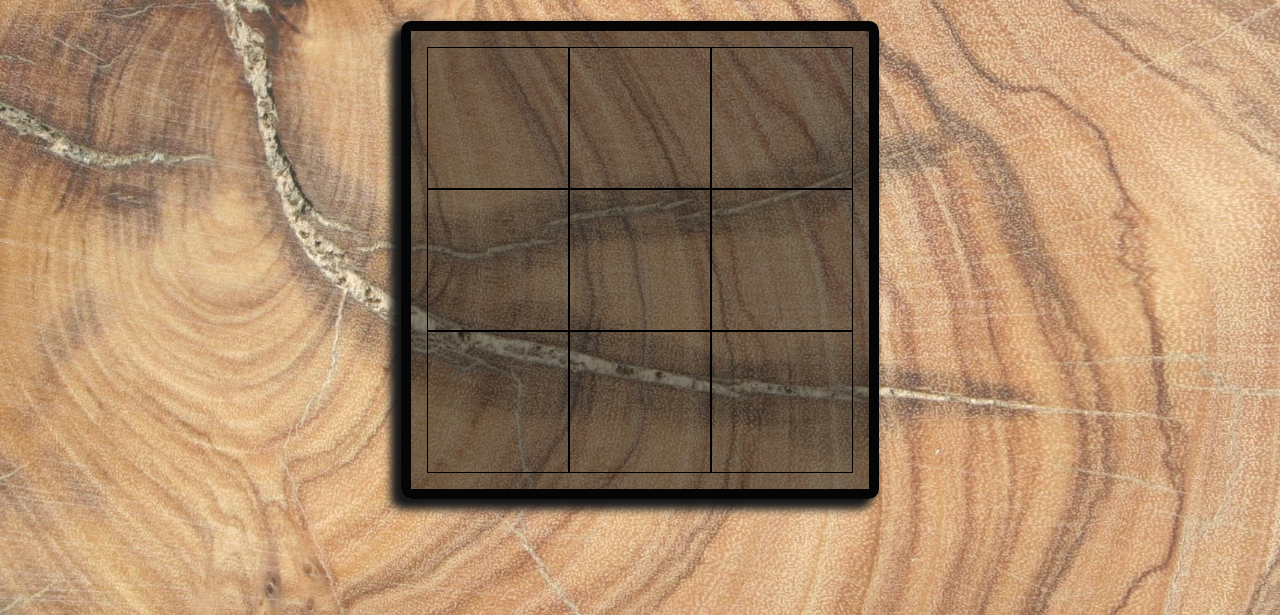
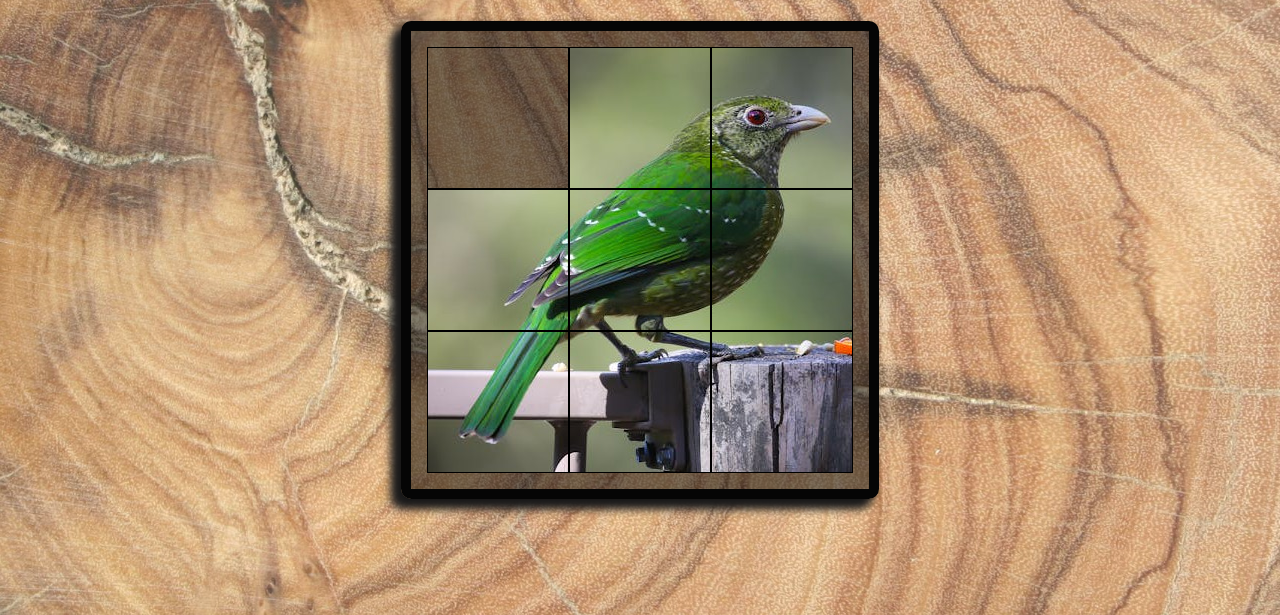
Before and after one commit to MiloRoberts/Ten-Lines-of-Code-A-Day-Challenge, a plain HTML site: page Project_002_Slide_Puzzle/index.html in a window 1280 px wide. Shown: the part 185-800 px from the top of the page. Drawn offline with Linux system fonts and the light colour scheme.

Commit message:
Renamed image.src in setInitialImages.js

```diff
--- a/Project_002_Slide_Puzzle/index.html
+++ b/Project_002_Slide_Puzzle/index.html
@@ -9,9 +9,8 @@
 </head>
 
 <body>
-    <div class="low-op-bg-image">
-    <h1>Slide Puzzle</h1>
-    <main>
+    <main class="low-op-bg-image">
+        <h1>Slide Puzzle</h1>
         <div id="puzzle-wrapper">
             <div class="puzzle-row">
                 <div id="cell-1a" class="cell"></div>
@@ -30,7 +29,6 @@
             </div>
         </div>
     </main>
-</div>
     <script src="logic.js" type="module"></script>
 </body>
 
--- a/Project_002_Slide_Puzzle/logic.js
+++ b/Project_002_Slide_Puzzle/logic.js
@@ -1,14 +1,11 @@
 import randomizeArray from "./utils/randomizeArray.js";
+import setInitialImages from "./utils/setInitialImages.js";
 
-let positions = ["1a", "1b", "1c", "2a", "2b", "2c", "3a", "3b", "3c"];
-
-// TO DO: randomize the values
-
-// convert nodelist of cells to array
+let imagePositions = ["1b", "1c", "2a", "2b", "2c", "3a", "3b", "3c"];
 const cells = [...document.querySelectorAll('.cell')];
 
-// do the following anonymous function on each cell
-cells.map((cell) => {
-    console.log(cell);
-    // TO DO: create img elements and place them in puzzle cells
-});
+// TO DO: randomize the imagePositions array
+
+// randomizeArray(imagePositions);
+
+setInitialImages(cells, imagePositions);
--- /dev/null
+++ b/Project_002_Slide_Puzzle/utils/setInitialImages.js
@@ -0,0 +1,11 @@
+const setInitialImages = function (cells, imagePositions) {
+    cells.map((cell, idx) => {
+        const image = document.createElement('img');
+        idx === 0 ?
+            image.src = "" :
+            image.src = "./images/bird" + imagePositions.shift() + ".jpg";
+        cell.appendChild(image);
+    });
+};
+
+export default setInitialImages;
```
